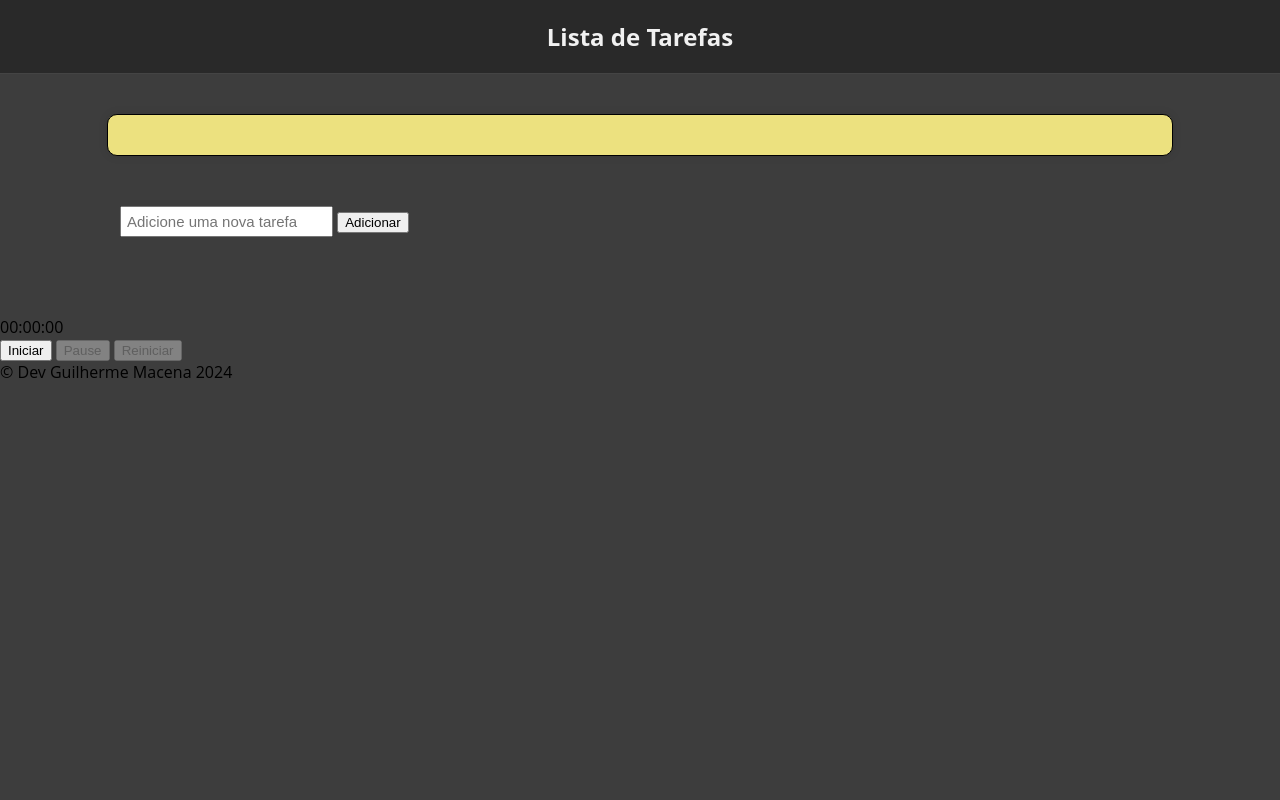
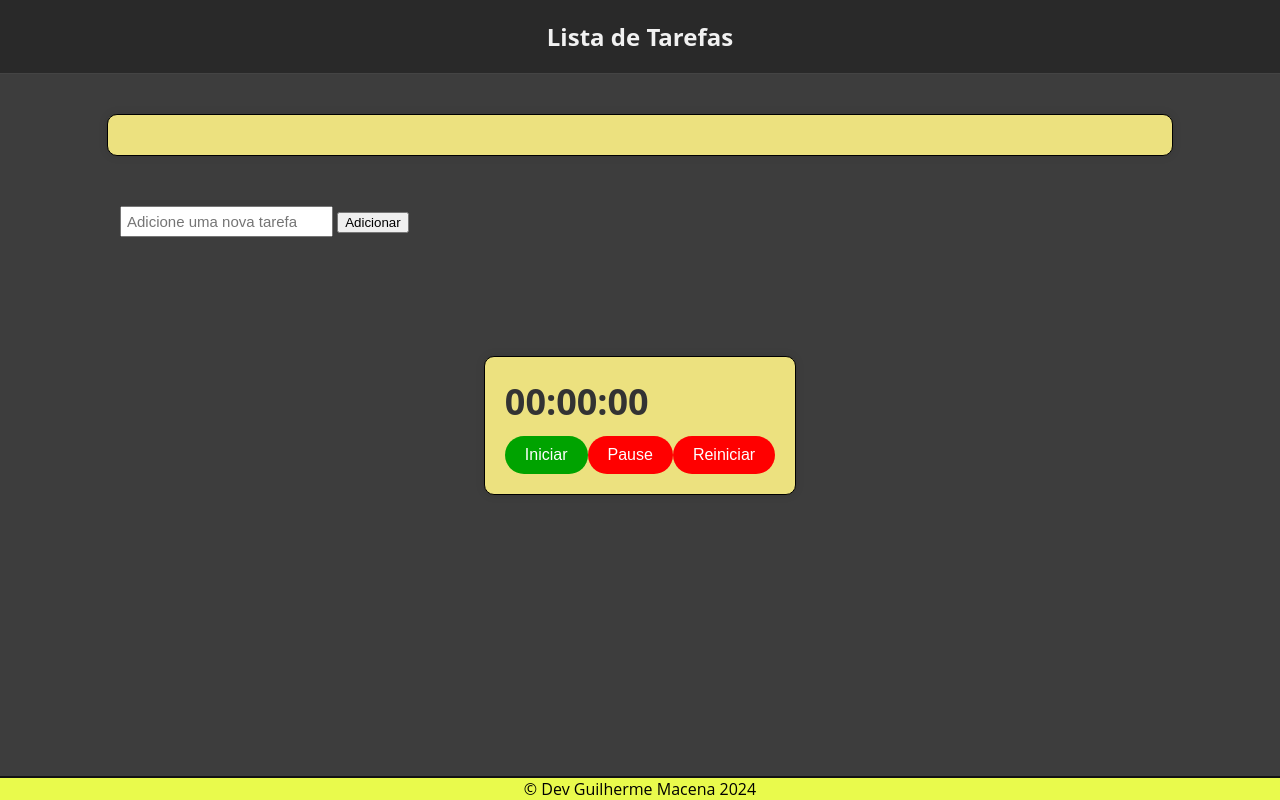
Before and after one commit to raiom2001/Lista-de-tarefas, a plain HTML site: page index.html in a window 1280 px wide. Drawn offline with Linux system fonts and the light colour scheme.

Commit message:
Update layout.css

```diff
--- a/layout.css
+++ b/layout.css
@@ -116,3 +116,67 @@ body {
 
 
   }
+
+  footer {
+
+      position: fixed;
+      bottom: 0;
+      left: 50%;
+      transform: translateX(-50%);
+      border: #000000;
+      width: 100%; /* ajuste o valor de acordo com a largura desejada */
+      background-color: #e9fa4c;
+      color: #000000;
+      text-align: center;
+      border-top: 2px solid #121212;
+
+
+}
+
+
+/* CSS (layout.css) */
+/* CSS (layout.css) */
+.cronometro-container {
+  margin-top: 40px;
+  display: flex;
+  justify-content: center;
+}
+
+.cronometro {
+  background-color: #ece17f;
+  padding: 20px;
+  border: 1px solid #000000;
+  border-radius: 10px;
+  box-shadow: 0 0 10px rgba(0, 0, 0, 0.1);
+}
+
+#cronometro-display {
+  font-size: 36px;
+  font-weight: bold;
+  margin-bottom: 10px;
+  color: #333;
+}
+
+.cronometro-controls {
+  display: flex;
+  justify-content: space-between;
+}
+
+.cronometro-controls button {
+  background-color: #00a300;
+  color: #fff;
+  padding: 10px 20px;
+  border: none;
+  border-radius: 50px;
+  cursor: pointer;
+  font-size: 16px;
+}
+
+.cronometro-controls button:hover {
+  background-color: #007a06;
+}
+
+.cronometro-controls button:disabled {
+  background-color: #ff0000;
+  cursor: not-allowed;
+}
```
